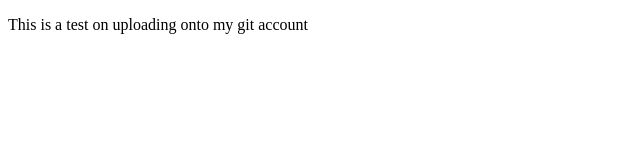
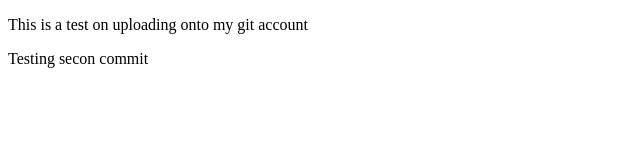
Before and after one commit to andrewshimel/lc101-git, a plain HTML site: page index.html in a window 1280 px wide. Shown: the whole page, without its empty margins (0-640 px from the left). Drawn offline with Linux system fonts and the light colour scheme.

Commit message:
second commit

```diff
--- a/index.html
+++ b/index.html
@@ -8,5 +8,6 @@
 </head>
 <body>
     <p>This is a test on uploading onto my git account</p>
+    <p>Testing secon commit</p>
 </body>
 </html>
```
